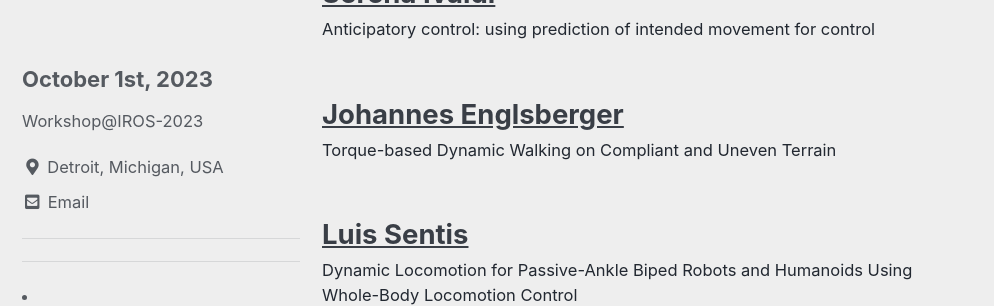
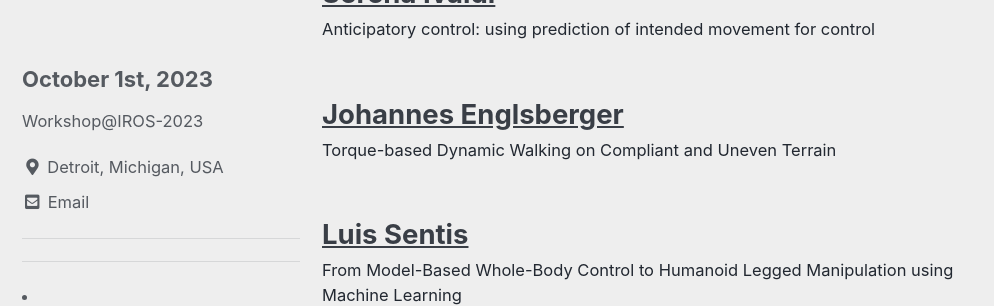
Before and after one commit to iros-2023-humanoid/iros-2023-humanoid, a Jekyll site: the page built from docs/_pages/collection-archive.html, in a window 1280 px wide and 900 px high, scrolled down 1679 px, cut to the strip 0-306 px from the top of the window. Shown: the whole strip, without its empty margins (0-994 px from the left). Built offline with Jekyll 4.4.1, drawn with Linux system fonts in a browser that asks for light colours; cached includes are drawn as plain includes.

Commit message:
title of Luis' talk

```diff
--- a/_pages/program.md
+++ b/_pages/program.md
@@ -29,7 +29,7 @@ permalink: /program/
 | 14:30 - 15:00    | [Yan Gu](/yan/)     |Purdue University | Modeling, estimation, and control of humanoid robot locomotion in non-inertial environments|
 | **15:00 - 16:00**|    |  **Coffee Break & Outreach Event** |
 |
-| 16:00 - 16:30    |  [Luis Sentis](/sentis/)|  University of Texas at Austin |  To be determined|
+| 16:00 - 16:30    |  [Luis Sentis](/sentis/)|  University of Texas at Austin |  From Model-Based Whole-Body Control to Humanoid Legged Manipulation using ML|
 | 16:30 - 17:00    | [Alphonsus Antwi Adu-Bredu <br/>(remote)](/aab/)    |  University of Michigan     |  Exploring Kinodynamic Fabrics for Fast, Reactive Whole-Body Control of Underactuated Humanoid Robots |
 | -----------------| -----------------|------------- | :-------------------------------------------------------------:|
 | **17:00-17:30**  |           | **Summary & Panel discussion**          |
--- a/_speakers/sentis.md
+++ b/_speakers/sentis.md
@@ -1,6 +1,6 @@
 ---
 title: "Luis Sentis"
-excerpt: "Dynamic Locomotion for Passive-Ankle Biped Robots and Humanoids Using Whole-Body Locomotion Control"
+excerpt: "From Model-Based Whole-Body Control to Humanoid Legged Manipulation using Machine Learning"
 layout: single
 classes: wide
 permalink: /sentis/
```
